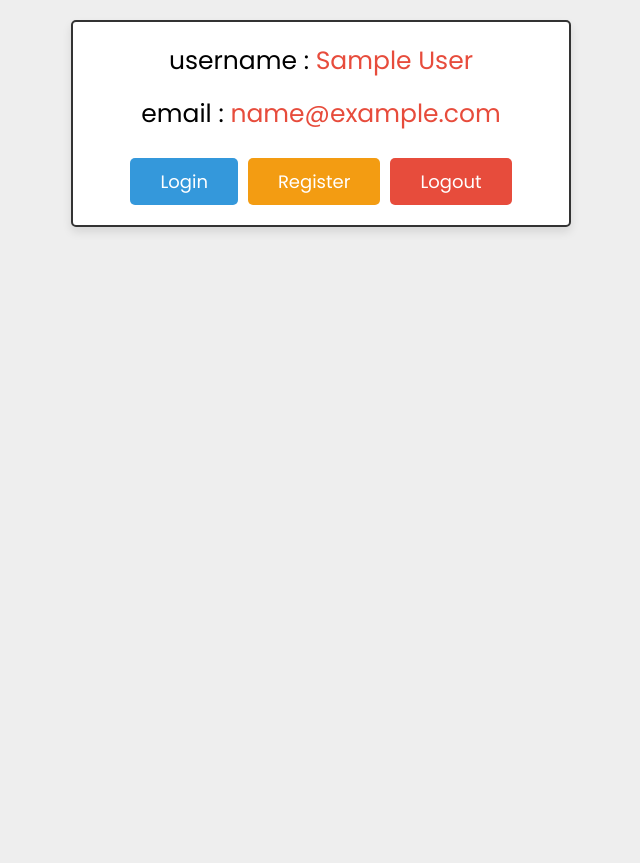
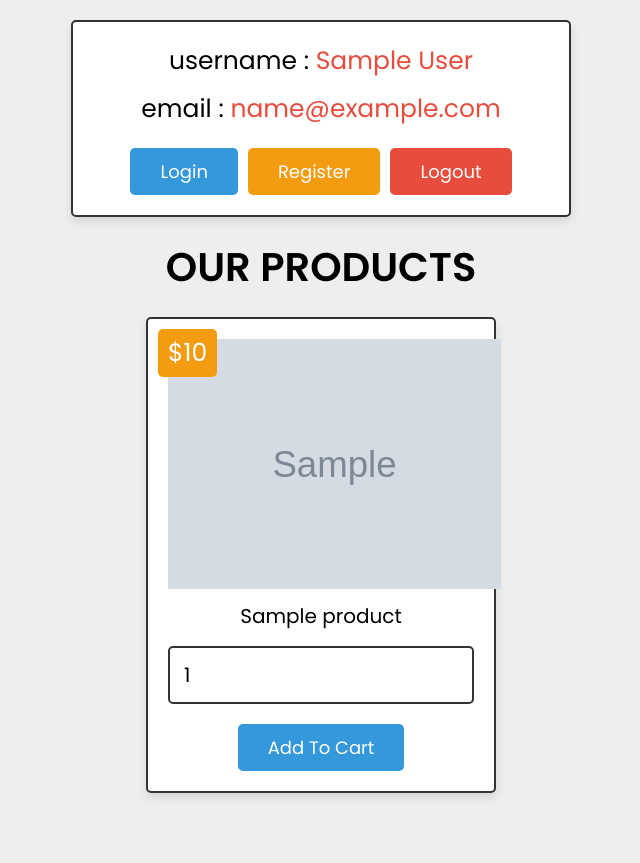
Before and after one commit to JohnYakou/shopping_cart, a PHP site: page / in a window 1280 px wide. Shown: the whole page, without its empty margins (319-959 px from the left). Before the commit the page ends 800 px from the top, so only its background shows below. Run offline with PHP 8.4, Linux system fonts and the light colour scheme; the visitor is signed in with stand-in values (Sample User, id 1); tables that the repository leaves empty or names only in its code hold one stand-in row (values such as "Sample post").

Commit message:
14/05/23 - 20h52

```diff
--- a/css/style.css
+++ b/css/style.css
@@ -136,6 +136,13 @@
     padding-bottom: 70px;
 }
 
+.container .heading{
+    text-align: center;
+    margin-bottom: 20px;
+    font-size: 40px;
+    text-transform: uppercase;
+}
+
 .container .user-profile{
     padding: 20px;
     text-align: center;
@@ -148,7 +155,7 @@
 }
 
 .container .user-profile p{
-    margin-bottom: 15px;
+    margin-bottom: 10px;
     font-size: 25px;
 }
 
@@ -163,3 +170,50 @@
     gap: 10px;
     align-items: flex-end;
 }
+
+.container .products .box-container{
+    display: flex;
+    flex-wrap: wrap;
+    gap: 15px;
+    justify-content: center;
+}
+
+.container .products .box-container .box{
+    text-align: center;
+    border-radius: 5px;
+    box-shadow: var(--box-shadow);
+    border: var(--border);
+    position: relative;
+    padding: 20px;
+    background-color: var(--white);
+    width: 350px;
+}
+
+.container .products .box-container .box img{
+    height: 250px;
+}
+
+.container .products .box-container .box .name{
+    font-size: 20px;
+    padding: 5px 0;
+}
+
+.container .products .box-container .box .price{
+    position: absolute;
+    top: 10px;
+    left: 10px;
+    padding: 5px 10px;
+    border-radius: 5px;
+    background-color: var(--orange);
+    color: var(--white);
+    font-size: 25px;
+}
+
+.container .products .box-container .box input[type="number"]{
+    margin: 10px 0;
+    width: 100%;
+    border: var(--border);
+    border-radius: 5px;
+    font-size: 20px;
+    padding: 12px 14px;
+}
--- a/index.php
+++ b/index.php
@@ -13,6 +13,23 @@
         unset($user_id);
         session_destroy();
         header('location:login.php');
+    };
+
+    if(isset($_POST['add_to_cart'])){
+        $product_name = $_POST['product_name'];
+        $product_price = $_POST['product_price'];
+        $product_image = $_POST['product_image'];
+        $product_quantity = $_POST['product_quantity'];
+
+        $select_cart = mysqli_query($conn, "SELECT * FROM `cart` WHERE name = '$product_name' AND user_id = '$user_id'") or die('query failed');
+
+        if(mysqli_num_rows($select_cart) > 0){
+            $message[] = 'product already added to cart !';
+        }else{
+            mysqli_query($conn, "INSERT INTO `cart` (user_id, name, price, image, quantity) Values ('$user_id', '$product_name', '$product_price', '$product_image', '$product_quantity')") or die('query failed');
+
+            $message[] = 'product added to cart !';
+        }
     }
 ?>
 
@@ -54,7 +71,36 @@
                 <a href="index.php?logout=<?php echo $user_id; ?>" onclick="return confirm('Are you sure you want to logout ?');"  class="delete-btn">logout</a>
             </div>
         </div>
+
+        <div class="products">
+
+            <h1 class="heading">our products</h1>
+
+            <div class="box-container">
+                <?php
+                    $select_product = mysqli_query($conn, "SELECT * FROM `products`") or die ('query failled');
+
+                    if(mysqli_num_rows($select_product) > 0){
+                        while($fetch_product = mysqli_fetch_assoc($select_product)){
+                ?>
+
+                <form action="" method="post" class="box">
+                    <img src="images/<?php echo $fetch_product['image']; ?>" alt="product">
+                    <div class="name"><?php echo $fetch_product['name']; ?></div>
+                    <div class="price">$<?php echo $fetch_product['price']; ?></div>
+                    <input type="number" min="1" name="product_quantity" value="1">
+                    <input type="hidden" name="product_image" value="<?php echo $fetch_product['image']; ?>">
+                    <input type="hidden" name="product_name" value="<?php echo $fetch_product['name']; ?>">
+                    <input type="hidden" name="product_price" value="<?php echo $fetch_product['price']; ?>">
+                    <input type="submit" value="add to cart" name="add_to_cart" class="btn">
+                </form>
+
+                <?php
+                        };
+                    };
+                ?>
+            </div>
+        </div>
     </div>
-
 </body>
 </html>
```
